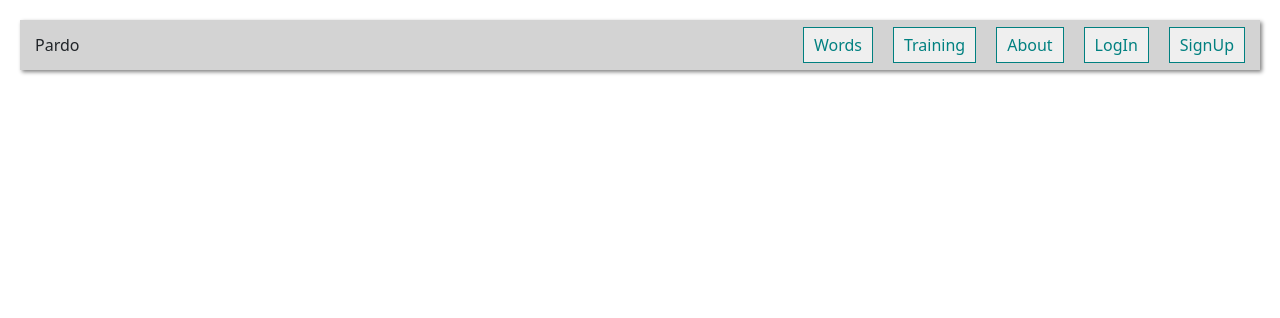
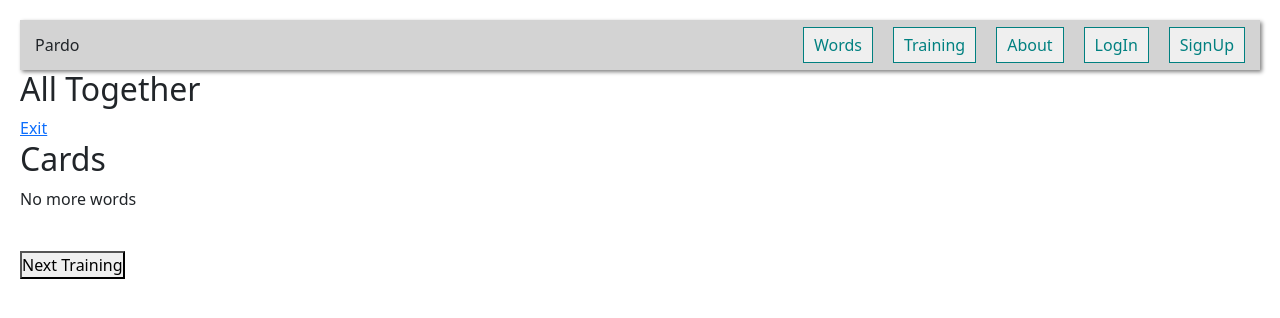
Before and after one commit to Maximrudnicki/vue_pardo, a Vue app: page /training/all-together in a window 1280 px wide. Shown: the top 318 px of the page. Built offline with nearby package versions, Linux system fonts and the light colour scheme; no server answers.

Commit message:
AllTogether training

```diff
--- /dev/null
+++ b/src/components/trainings/AllTogether.vue
@@ -0,0 +1,74 @@
+<template>
+  <div>
+    <h2>All Together</h2>
+    <router-link to="/training">Exit</router-link>
+
+    <Cards v-if="currentTraining === 'cards'" :words="randomWords" />
+    <WordTranslate v-if="currentTraining === 'wordTranslate'" :words="randomWords" />
+    <Constructor v-if="currentTraining === 'constructor'" :words="randomWords" />
+    <WordAudio v-if="currentTraining === 'wordAudio'" :words="randomWords" />
+
+
+    <br />
+    <button @click="nextTraining" v-if="currentTraining !== 'completed'">Next Training</button>
+
+  </div>
+</template>
+
+<script>
+import Cards from "./Cards.vue";
+import WordTranslate from "./WordTranslate.vue";
+import Constructor from "./Constructor.vue";
+import WordAudio from "./WordAudio.vue";
+
+export default {
+  components: { Cards, WordTranslate, Constructor, WordAudio },
+  data() {
+    return {
+      currentTraining: 'cards',
+    }
+  },
+  mounted() {
+    this.$store.dispatch("fetchWords");
+  },
+  computed: {
+    randomWords() {
+      const shuffledWords = this.shuffleArray(this.$store.getters.unlearnedWords);
+      return shuffledWords.slice(0, 5);
+    },
+  },
+  methods: {
+    shuffleArray(array) {
+      const shuffledArray = array.slice();
+      for (let i = shuffledArray.length - 1; i > 0; i--) {
+        const j = Math.floor(Math.random() * (i + 1));
+        [shuffledArray[i], shuffledArray[j]] = [
+          shuffledArray[j],
+          shuffledArray[i],
+        ];
+      }
+      return shuffledArray;
+    },
+    nextTraining() {
+      switch (this.currentTraining) {
+        case 'cards':
+          this.currentTraining = 'wordTranslate';
+          break;
+        case 'wordTranslate':
+          this.currentTraining = 'constructor';
+          break;
+        case 'constructor':
+          this.currentTraining = 'wordAudio';
+          break;
+        case 'wordAudio':
+          this.currentTraining = 'completed';
+          break;
+        default:
+          break;
+      }
+    },
+  },
+};
+</script>
+
+<style scoped></style>
--- a/src/components/trainings/Cards.vue
+++ b/src/components/trainings/Cards.vue
@@ -1,7 +1,7 @@
 <template>
   <div>
     <h2>Cards</h2>
-    <router-link to="/training" @click="submitResult">Exit</router-link>
+    <router-link to="/training" v-if="!this.words" @click="submitResult">Exit</router-link>
 
     <div v-if="currentWord">
       <p>
@@ -20,6 +20,12 @@
 <script>
 import axios from "axios";
 export default {
+  props: {
+    words: {
+      type: Array,
+      required: false,
+    },
+  },
   data() {
     return {
       currentIndex: 0,
@@ -28,14 +34,22 @@ export default {
     };
   },
   mounted() {
-    this.$store.dispatch("fetchWords");
+    if (!this.words) {
+      this.$store.dispatch("fetchWords");
+    }
   },
   computed: {
     currentWord() {
       return this.randomWords[this.currentIndex];
     },
     randomWords() {
-      const shuffledWords = this.shuffleArray(this.$store.state.words);
+      let shuffleWords;
+      if (this.words) {
+        shuffleWords = this.shuffleArray(this.words);
+      } else {
+        shuffleWords = this.shuffleArray(this.$store.state.words);
+      }
+      const shuffledWords = shuffleWords;
       return shuffledWords.slice(0, 5);
     },
   },
@@ -93,6 +107,7 @@ export default {
             config
           );
         }
+        // this.$emit("trainingCompleted");
       }
     },
   },
--- a/src/components/trainings/Constructor.vue
+++ b/src/components/trainings/Constructor.vue
@@ -1,7 +1,7 @@
 <template>
   <div>
     <h2>Constructor</h2>
-    <router-link to="/training" @click="submitResult">Exit</router-link>
+    <router-link to="/training" v-if="!this.words" @click="submitResult">Exit</router-link>
 
     <div v-if="currentWord">
       <p>
@@ -53,6 +53,12 @@
 <script>
 import axios from "axios";
 export default {
+  props: {
+    words: {
+      type: Array,
+      required: false,
+    },
+  },
   data() {
     return {
       currentIndex: 0,
@@ -63,14 +69,22 @@ export default {
     };
   },
   mounted() {
-    this.$store.dispatch("fetchWords");
+    if (!this.words) {
+      this.$store.dispatch("fetchWords");
+    }
   },
   computed: {
     currentWord() {
       return this.randomWords[this.currentIndex];
     },
     randomWords() {
-      const shuffledWords = this.shuffleArray(this.$store.state.words);
+      let shuffleWords;
+      if (this.words) {
+        shuffleWords = this.shuffleArray(this.words);
+      } else {
+        shuffleWords = this.shuffleArray(this.$store.state.words);
+      }
+      const shuffledWords = shuffleWords;
       return shuffledWords.slice(0, 5);
     },
     shuffledLetters() {
@@ -116,6 +130,7 @@ export default {
         this.currentIndex++;
         this.selectedLetters = [];
         this.isAnswerSubmitted = false;
+        this.submitResult();
       } else {
         this.currentIndex = 0;
       }
@@ -137,6 +152,7 @@ export default {
             config
           );
         }
+        // this.$emit("trainingCompleted");
       }
     },
   },
--- a/src/components/trainings/Training.vue
+++ b/src/components/trainings/Training.vue
@@ -1,24 +1,21 @@
 <template>
-    <div>
-        <h2>Words Training</h2>
+  <div>
+    <h2>Words Training</h2>
 
-        <router-link to='/training/cards'>Cards</router-link>
-        <br>
-        <router-link to='/training/word-translate'>Word - Translation</router-link>
-        <br>
-        <router-link to='/training/constructor'>Constructor</router-link>
-        <br>
-        <router-link to='/training/word-audio'>Word Audio</router-link>
-
-    </div>
+    <router-link to="/training/all-together">All together</router-link>
+    <br />
+    <router-link to="/training/cards">Cards</router-link>
+    <br />
+    <router-link to="/training/word-translate">Word - Translation</router-link>
+    <br />
+    <router-link to="/training/constructor">Constructor</router-link>
+    <br />
+    <router-link to="/training/word-audio">Word Audio</router-link>
+  </div>
 </template>
 
 <script>
-export default {
-
-}
+export default {};
 </script>
 
-<style scoped>
-
-</style>
+<style scoped></style>
--- a/src/components/trainings/WordAudio.vue
+++ b/src/components/trainings/WordAudio.vue
@@ -1,7 +1,7 @@
 <template>
   <div>
     <h2>Word Audio</h2>
-    <router-link to="/training" @click="submitResult">Exit</router-link>
+    <router-link to="/training" v-if="!this.words" @click="submitResult">Exit</router-link>
 
     <div v-if="currentWord">
       <button @click="playSound">📢</button>
@@ -41,6 +41,12 @@
 <script>
 import axios from "axios";
 export default {
+  props: {
+    words: {
+      type: Array,
+      required: false,
+    },
+  },
   data() {
     return {
       currentIndex: 0,
@@ -51,14 +57,22 @@ export default {
     };
   },
   mounted() {
-    this.$store.dispatch("fetchWords");
+    if (!this.words) {
+      this.$store.dispatch("fetchWords");
+    }
   },
   computed: {
     currentWord() {
       return this.randomWords[this.currentIndex];
     },
     randomWords() {
-      const shuffledWords = this.shuffleArray(this.$store.state.words);
+      let shuffleWords;
+      if (this.words) {
+        shuffleWords = this.shuffleArray(this.words);
+      } else {
+        shuffleWords = this.shuffleArray(this.$store.state.words);
+      }
+      const shuffledWords = shuffleWords;
       return shuffledWords.slice(0, 5);
     },
   },
@@ -106,6 +120,7 @@ export default {
         this.isAnswerSubmitted = false;
         this.userAnswer = "";
         this.isCorrect = null;
+        this.submitResult();
       } else {
         this.currentIndex = 0;
       }
@@ -127,6 +142,7 @@ export default {
             config
           );
         }
+        // this.$emit("trainingCompleted");
       }
     },
   },
--- a/src/components/trainings/WordTranslate.vue
+++ b/src/components/trainings/WordTranslate.vue
@@ -1,7 +1,7 @@
 <template>
   <div>
     <h2>Word - Translation</h2>
-    <router-link to="/training" @click="submitResult">Exit</router-link>
+    <router-link to="/training" v-if="!this.words" @click="submitResult">Exit</router-link>
 
     <div v-if="currentWord">
       <p>
@@ -49,6 +49,12 @@
 <script>
 import axios from "axios";
 export default {
+  props: {
+    words: {
+      type: Array,
+      required: false,
+    },
+  },
   data() {
     return {
       currentIndex: 0,
@@ -61,14 +67,22 @@ export default {
     };
   },
   mounted() {
-    this.$store.dispatch("fetchWords");
+    if (!this.words) {
+      this.$store.dispatch("fetchWords");
+    }
   },
   computed: {
     currentWord() {
       return this.randomWords[this.currentIndex];
     },
     randomWords() {
-      const shuffledWords = this.shuffleArray(this.$store.state.words);
+      let shuffleWords;
+      if (this.words) {
+        shuffleWords = this.shuffleArray(this.words);
+      } else {
+        shuffleWords = this.shuffleArray(this.$store.state.words);
+      }
+      const shuffledWords = shuffleWords;
       return shuffledWords.slice(0, 5);
     },
     shuffledTranslations() {
@@ -120,12 +134,12 @@ export default {
       }
     },
     nextWord() {
-      // Увеличиваем индекс текущего слова, если есть еще слова
       if (this.currentIndex < this.$store.state.words.length - 1) {
         this.currentIndex++;
         this.selectedAnswer = null;
         this.isAnswerSubmitted = false;
         this.correctAnswer = null;
+        this.submitResult();
       } else {
         this.currentIndex = 0;
       }
@@ -165,6 +179,7 @@ export default {
             config
           );
         }
+        // this.$emit("trainingCompleted");
       }
     },
   },
--- a/src/router/index.js
+++ b/src/router/index.js
@@ -2,6 +2,7 @@ import { createRouter, createWebHistory } from 'vue-router'
 import Words from '@/components/Words.vue'
 import WordDetails from '@/components/WordDetails.vue'
 import Training from '@/components/trainings/Training.vue'
+import AllTogether from '@/components/trainings/AllTogether.vue'
 import WordTranslate from '@/components/trainings/WordTranslate.vue'
 import WordAudio from '@/components/trainings/WordAudio.vue'
 import Constructor from '@/components/trainings/Constructor.vue'
@@ -24,6 +25,11 @@ const routes = [
     path: '/training',
     name: 'training',
     component: Training
+  },
+  {
+    path: '/training/all-together',
+    name: 'all-together',
+    component: AllTogether
   },
   {
     path: '/training/word-translate',
--- a/src/store/index.js
+++ b/src/store/index.js
@@ -12,8 +12,8 @@ export default createStore({
     getWordById: (state) => (wordId) => {
       return state.words.find((word) => word.id === wordId);
     },
-    learnedWords(state) {
-      return state.words.filter((word) => word.learned);
+    unlearnedWords(state) {
+      return state.words.filter((word) => word.is_learned === false);
     },
   },
   mutations: {
```
